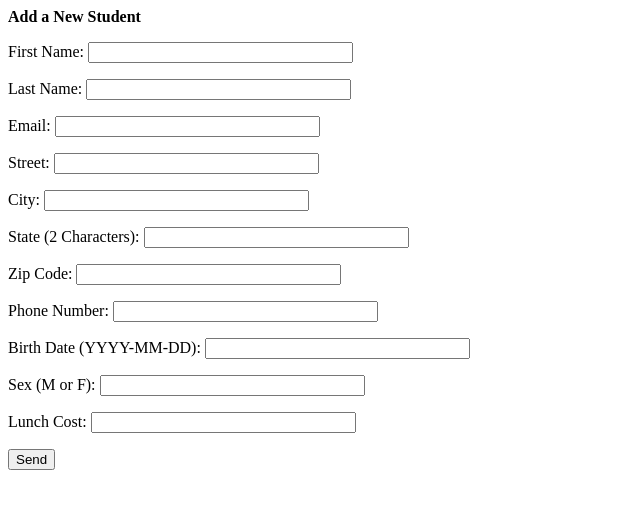
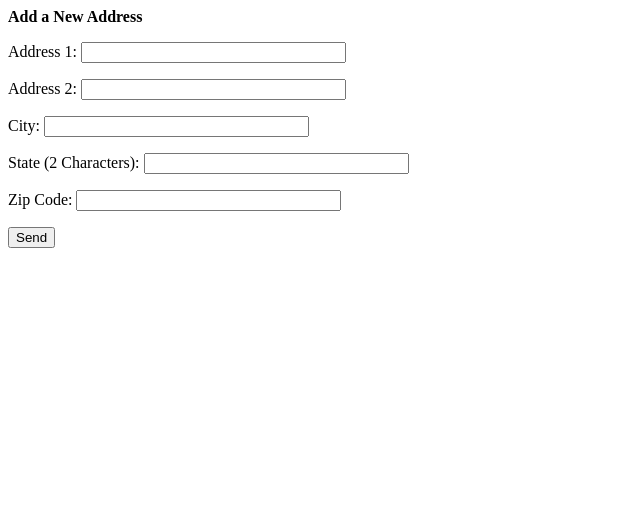
Before and after one commit to BenCook28/AddressApp, a PHP site: page /address_added.php in a window 1280 px wide. Shown: the top 509 px of the page, without its empty margins (0-640 px from the left). Run offline with PHP 8.4, Linux system fonts and the light colour scheme.

Commit message:
code for pushing to database

```diff
--- a/address_added.php
+++ b/address_added.php
@@ -1,6 +1,6 @@
 <html>
 <head>
-<title>Add Student</title>
+<title>Add Address</title>
 </head>
 <body>
 <?php
@@ -9,51 +9,26 @@ if(isset($_POST['submit'])){
 
     $data_missing = array();
 
-    if(empty($_POST['first_name'])){
+    if(empty($_POST['address_1'])){
 
-        // Adds name to array
-        $data_missing[] = 'First Name';
+        $data_missing[] = 'address_1';
 
     } else {
 
         // Trim white space from the name and store the name
-        $f_name = trim($_POST['first_name']);
+        $address_1 = trim($_POST['address_1']);
 
     }
 
-    if(empty($_POST['last_name'])){
+    if(empty($_POST['address_2'])){
 
         // Adds name to array
-        $data_missing[] = 'Last Name';
+        $data_missing[] = 'address_2';
 
     } else{
 
         // Trim white space from the name and store the name
-        $l_name = trim($_POST['last_name']);
-
-    }
-
-    if(empty($_POST['email'])){
-
-        // Adds name to array
-        $data_missing[] = 'Email';
-
-    } else {
-
-        // Trim white space from the name and store the name
-        $email = trim($_POST['email']);
-
-    }
-
-    if(empty($_POST['street'])){
-
-        // Adds name to array
-        $data_missing[] = 'Street';
-
-    } else {
-
-        // Trim white space from the name and store the name
-        $street = trim($_POST['street']);
+        $address_2 = trim($_POST['address_2']);
 
     }
 
@@ -93,76 +68,21 @@ if(isset($_POST['submit'])){
 
     }
 
-    if(empty($_POST['phone'])){
-
-        // Adds name to array
-
-        $data_missing[] = 'Phone Number';
-
-    } else {
-
-        // Trim white space from the name and store the name
-        $phone = trim($_POST['phone']);
-
-    }
-
-    if(empty($_POST['birth_date'])){
-
-    } else {
-
-        // Trim white space from the name and store the name
-        $b_date = trim($_POST['birth_date']);
-    }
-
-    if(empty($_POST['sex'])){
-
-        // Adds name to array
-
-        $data_missing[] = 'Sex';
-
-    } else {
-
-        // Trim white space from the name and store the name
-
-        $sex = trim($_POST['sex']);
-
-    }
-
-    if(empty($_POST['lunch'])){
-
-        // Adds name to array
-
-        $data_missing[] = 'Lunch Cost';
-
-    } else {
-
-        // Trim white space from the name and store the name
-
-        $lunch = trim($_POST['lunch']);
-
-    }
-
     if(empty($data_missing)){
 
         require_once('../mysqli_connect.php');
 
-        $query = "INSERT INTO students (first_name, last_name, email,
+        $query = "INSERT INTO addresses (address_1, address_2, city, state, zip) VALUES (?, ?, ?,
 
-        street, city, state, zip, phone, birth_date, sex, date_entered,
-
-        lunch_cost, student_id) VALUES (?, ?, ?,
-
-        ?, ?, ?, ?, ?, ?, ?, NOW(), ?, NULL)";
+        ?, ?)";
 
         $stmt = mysqli_prepare($dbc, $query);
 
-        mysqli_stmt_bind_param($stmt, "ssssssisssd", $f_name,
+        mysqli_stmt_bind_param($stmt, "ssssssisssd", $address_1,
 
-                               $l_name, $email, $street, $city,
+                               $address_2, $city,
 
-                               $state, $zip, $phone, $b_date,
-
-                               $sex, $lunch);
+                               $state, $zip);
 
         mysqli_stmt_execute($stmt);
 
@@ -170,7 +90,7 @@ if(isset($_POST['submit'])){
 
         if($affected_rows == 1){
 
-            echo 'Student Entered';
+            echo 'Address Entered';
 
             mysqli_stmt_close($stmt);
 
@@ -200,18 +120,12 @@ if(isset($_POST['submit'])){
 }
 ?>
 <form action="http://localhost/address_added.php" method="post">
-    <b>Add a New Student</b>
-    <p>First Name:
-<input type="text" name="first_name" size="30" value="" />
+    <b>Add a New Address</b>
+    <p>Address 1:
+<input type="text" name="address_1" size="30" value="" />
 </p>
-<p>Last Name:
-<input type="text" name="last_name" size="30" value="" />
-</p>
-<p>Email:
-<input type="text" name="email" size="30" value="" />
-</p>
-<p>Street:
-<input type="text" name="street" size="30" value="" />
+<p>Address 2:
+<input type="text" name="address_2" size="30" value="" />
 </p>
 <p>City:
 <input type="text" name="city" size="30" value="" />
@@ -222,19 +136,6 @@ if(isset($_POST['submit'])){
 <p>Zip Code:
 <input type="text" name="zip" size="30" maxlength="5" value="" />
 </p>
-<p>Phone Number:
-<input type="text" name="phone" size="30" value="" />
-</p>
-
-<p>Birth Date (YYYY-MM-DD):
-<input type="text" name="birth_date" size="30" value="" />
-</p>
-<p>Sex (M or F):
-<input type="text" name="sex" size="30" maxlength="1" value="" />
-</p>
-<p>Lunch Cost:
-<input type="text" name="lunch" size="30" value="" />
-</p>
 <p>
     <input type="submit" name="submit" value="Send" />
 </p>
```
